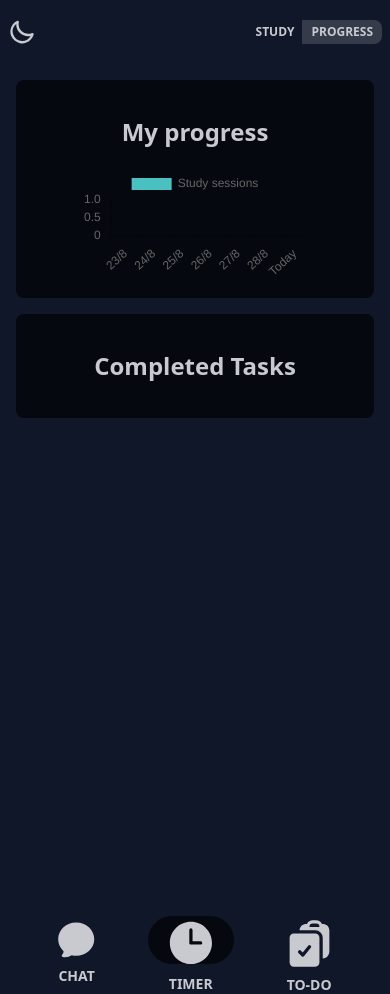
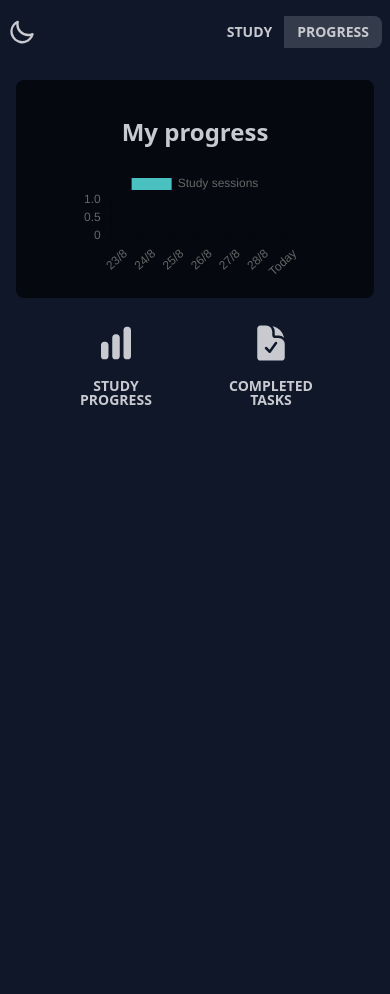
Before and after one commit to etretf/pomodoro-app, a React (Vite) app in the folder pomodoro-react/: page /progress in a window 390 px wide. After the commit the page ends 844 px from the top, so only its background shows below. Built offline with nearby package versions, Linux system fonts and the light colour scheme.

Commit message:
Mobile responsiveness progress

```diff
--- a/pomodoro-react/src/App.css
+++ b/pomodoro-react/src/App.css
@@ -27,18 +27,18 @@ p {
 }
 
 .grid-container {
-    @apply grid grid-rows-2 grid-cols-2 container gap-7 py-4 sm:h-10;
+    @apply grid grid-rows-2 grid-cols-2 container gap-7 py-4 ;
     grid-template-rows: 1fr 1fr;
     transition: grid-template-rows 0.25s;
     min-height: 90%;
 }
 
 .full-w-component {
-    @apply rounded-lg col-span-2 p-4 bg-primary flex flex-col items-center bg-base-200 min-h-full max-h-fit;
+    @apply rounded-lg col-span-2 p-4 bg-primary flex flex-col items-center bg-base-200 min-h-full;
 }
 
 .home-component {
-    @apply rounded-lg col-span-2 p-4 bg-primary items-center bg-base-200 min-h-full max-h-fit ;
+    @apply rounded-lg col-span-2 p-4 bg-primary items-center bg-base-200 min-h-full;
 }
 
 .half-w-component {
--- a/pomodoro-react/src/App.jsx
+++ b/pomodoro-react/src/App.jsx
@@ -7,6 +7,7 @@ import ErrorPage from './components/ErrorPage';
 import Navbar from './components/Navbar';
 import Styleguide from './components/Styleguide';
 import { nanoid } from 'nanoid';
+import { useLocation } from 'react-router-dom';
 
 function App() {
 
@@ -18,10 +19,15 @@ function App() {
 
 // for mobile tabs
 const [openTab, setOpenTab] = useState('timer');
+const [currentSection, setCurrentSection] = useState();
 const [isMobile, setIsMobile] = useState(window.innerWidth <= 640);
 
 const handleWindowResize = () => {
     setIsMobile(window.innerWidth <= 640);
+}
+
+const setLocation = (location) => {
+    setCurrentSection(location);
 }
 
 useEffect(() => {
@@ -39,6 +45,7 @@ useEffect(() => {
     if(isMobile){
         // default tab is timer
         setOpenTab('timer');
+        console.log('timer default');
     }
 }, [isMobile])
 
@@ -223,11 +230,18 @@ function handleEnd(){
   setIsCounting(true);
 }
 
-//function for handling study page tab switches
+//function for handling tab switches
 
 function handleStudyTabSwitch(tabName){
     setOpenTab(tabName);
 }
+
+//function for handling section switches (study vs. progress)
+function handleSectionSwitch(sectionName){
+    setCurrentSection(sectionName);
+}
+
+console.log(openTab);
 
   return (
     <>
@@ -235,7 +249,7 @@ function handleStudyTabSwitch(tabName){
             <Routes>
                     <Route
                         path='/'
-                        element={<Navbar openTab={openTab} handleTab={handleStudyTabSwitch}  time={time} sessionType={sessionType} isCounting={isCounting} />}
+                        element={<Navbar handleSectionSwitch={handleSectionSwitch} currentSection={currentSection} openTab={openTab} handleTab={handleStudyTabSwitch}  time={time} sessionType={sessionType} isCounting={isCounting} />}
                     >
                         <Route index element={<Home
                             openTab={openTab}
--- a/pomodoro-react/src/components/Navbar.jsx
+++ b/pomodoro-react/src/components/Navbar.jsx
@@ -1,12 +1,14 @@
 import { Link, Outlet, useLocation } from "react-router-dom";
 import { useState, useEffect } from "react";
 import { current } from "immer";
-import { ChatBubbleOvalLeftIcon, ClipboardDocumentCheckIcon, ClockIcon } from "@heroicons/react/24/solid";
+import { BookmarkIcon, ChartBarIcon, ChatBubbleOvalLeftIcon, ClipboardDocumentCheckIcon, ClockIcon, DocumentCheckIcon } from "@heroicons/react/24/solid";
 
 
 export default function Root(props){
     const [currentTab, setCurrentTab] = useState(useLocation().pathname);
     const [currentTheme, setCurrentTheme] = useState(false);
+
+    props.handleSectionSwitch(currentTab);
 
     const seconds = props.time % 60;
     const minutes = Math.floor(props.time / 60);
@@ -23,6 +25,8 @@ export default function Root(props){
     function switchTheme(event){
         setCurrentTheme(event.target.checked)
     }
+
+    console.log(props.currentSection);
 
     return(
         <>
@@ -51,20 +55,29 @@ export default function Root(props){
         <div className="navbar-end join">
             <Link
             to="/study"
-            className={`btn join-item btn-xs btn-ghost ${currentTab === "/study" || currentTab === '/' ? "btn-active" : null}`}
+            className={`btn join-item btn-sm sm:btn-xs btn-ghost ${currentTab === "/study" ? "btn-active" : null}`}
             id="study"
-            onClick={() => switchTab("/study")}>
+            onClick={() =>
+            {
+                switchTab("/study");
+                props.handleSectionSwitch('study');
+            }}>
                 Study</Link>
             <Link
             to="/progress"
-            className={`btn join-item btn-xs btn-ghost ${currentTab === "/progress" && "btn-active"}`}
+            className={`btn join-item btn-sm sm:btn-xs btn-ghost ${currentTab === "/progress" && "btn-active"}`}
             id="progress"
-            onClick={() => switchTab("/progress")}>
+            onClick={() =>
+            {
+                switchTab("/progress");
+                props.handleSectionSwitch('progress');
+            }}>
                 Progress</Link>
         </div>
         </nav>
         <Outlet/>
-        <footer className="mobile-nav-bottom sm:hidden">
+        { props.currentSection === '/study' &&
+        <footer className="study-footer-nav sm:hidden">
             <div className="w-full py-2 flex justify-center gap-8">
                 <div>
                     <button onClick={()=>props.handleTab('chat')} className={`btn btn-ghost btn-md rounded-full ${props.openTab === 'chat' ? 'bg-base-200' : ''}`}>
@@ -86,6 +99,26 @@ export default function Root(props){
                 </div>
             </div>
         </footer>
+        }
+        { props.currentSection === '/progress' &&
+        <footer className="progress-footer-nav">
+        <div className="w-full py-2 flex justify-center px-10">
+                <div>
+                    <button onClick={()=>props.handleTab('studyprogress')} className={`btn btn-ghost btn-md rounded-full mb-2 ${props.openTab === 'studyprogress' ? 'bg-base-200' : ''}`}>
+                        <ChartBarIcon className="w-10 block pb-2"/>
+                        Study Progress
+                    </button>
+                </div>
+                <div>
+                    <button onClick={()=>props.handleTab('tasks')} className={`btn btn-ghost btn-md rounded-full ${props.openTab === 'tasks' ? 'bg-base-200' : ''}`}>
+                        <DocumentCheckIcon className="w-10 block pb-2"/>
+                        Completed Tasks
+                    </button>
+                </div>
+            </div>
+        </footer>
+        }
+
         </>
     )
 
--- a/pomodoro-react/src/components/Progress.jsx
+++ b/pomodoro-react/src/components/Progress.jsx
@@ -147,7 +147,7 @@ export default function Progress(props){
     };
 
     return(
-        <div className="container flex flex-col gap-4 max-h-fit min-h-full p-4">
+        <div className="container flex flex-col gap-4 min-h-fit p-4">
             {/*
             <div className="rounded-lg col-span-2 flex flex-col items-center bg-base-200 p-5 progress-data">
                 <h2 className="p-5">My progress</h2>
@@ -179,10 +179,10 @@ export default function Progress(props){
                 </div>
 
             </div>
-            <div className="rounded-lg col-span-2 p-4 flex flex-col items-center bg-base-200 to-do-component">
+            <div className={`rounded-lg col-span-2 p-4 items-center bg-base-200 to-do-component ${props.openTab === 'tasks' ? 'flex flex-col' : 'hidden'}`}>
                 <h2 className="p-5">Completed Tasks</h2>
                 {toDoItems.map((task, index) => <Task key={index} {...task}/>)}
-                </div>
+            </div>
         </div>
     )
 }
```
